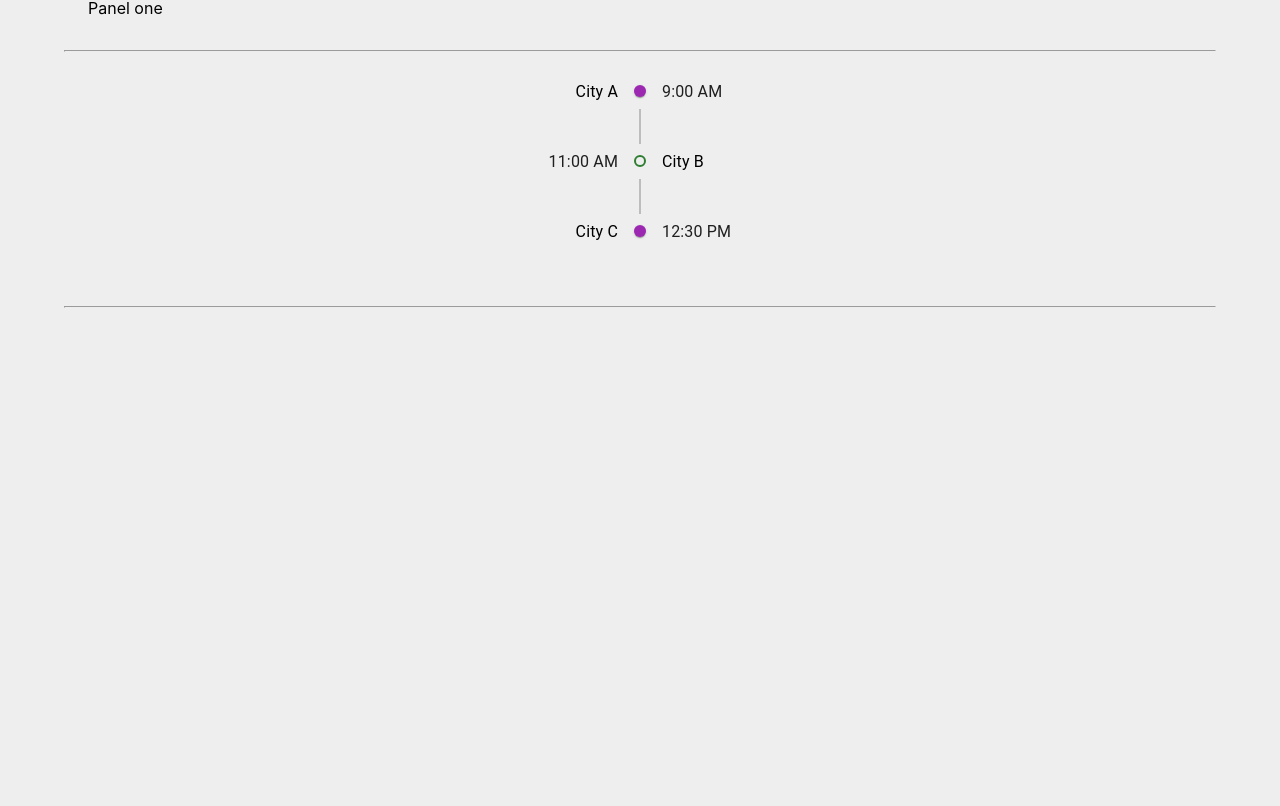
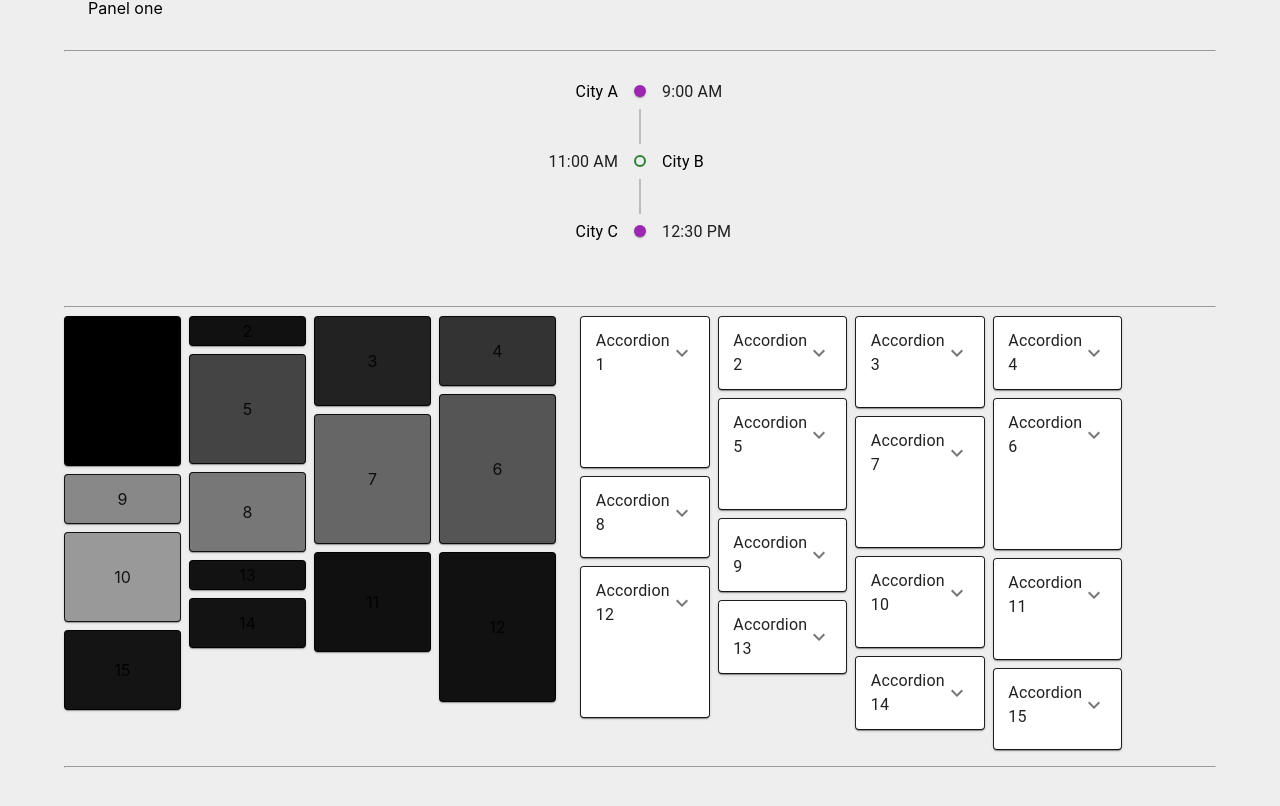
Before and after one commit to ajaydewangan1100/material_ui, a React (Create React App) app: page / in a window 1280 px wide. Shown: the part 9542-10348 px from the top of the page. Before the commit the page ends 9922 px from the top, so only its background shows below. Built offline with nearby package versions, Linux system fonts and the light colour scheme.

Commit message:
Masonry - (with Accordion) - added

```diff
--- a/src/App.tsx
+++ b/src/App.tsx
@@ -41,6 +41,7 @@
 import { MuiDateRangePicker } from "./components/MuiDateRangePicker";
 import { MuiTabs } from "./components/MuiTabs";
 import { MuiTimeline } from "./components/MuiTimeline";
+import { MuiMasonry } from "./components/MuiMasonry";
 
 function App() {
   return (
@@ -163,6 +164,10 @@
         {/* Timeline - video 43 */}
         <MuiTimeline />
         <hr />
+
+        {/* Masonry - video 44 */}
+        <MuiMasonry />
+        <hr />
       </Container>
     </LocalizationProvider>
   );
--- /dev/null
+++ b/src/components/MuiMasonry.tsx
@@ -0,0 +1,63 @@
+import {
+  Box,
+  Stack,
+  Paper,
+  Accordion,
+  AccordionSummary,
+  AccordionDetails,
+  Typography,
+} from "@mui/material";
+import { Masonry } from "@mui/lab";
+import ExpandMoreIcon from "@mui/icons-material/ExpandMore";
+
+const heights = [
+  150, 30, 90, 70, 110, 150, 130, 80, 50, 90, 100, 150, 30, 50, 80,
+];
+
+export const MuiMasonry = () => {
+  return (
+    <Stack spacing={2} direction="row">
+      {/* normal use of - Masonry */}
+      <Box sx={{ width: 500, minHeight: 400 }}>
+        <Masonry columns={4} spacing={1}>
+          {heights.map((height, index) => (
+            <Paper
+              key={index}
+              sx={{
+                display: "flex",
+                justifyContent: "center",
+                alignItems: "center",
+                height,
+                border: "1px solid",
+                bgcolor: `#${index}${index}${index}`,
+              }}
+            >
+              {index + 1}
+            </Paper>
+          ))}
+        </Masonry>
+      </Box>
+
+      {/* Masonry with - Accordion */}
+      <Box sx={{ width: 550, minHeight: 400 }}>
+        <Masonry columns={4} spacing={1}>
+          {heights.map((height, index) => (
+            <Paper
+              key={index}
+              sx={{
+                border: "1px solid",
+              }}
+            >
+              <Accordion sx={{ minHeight: height }}>
+                <AccordionSummary expandIcon={<ExpandMoreIcon />}>
+                  <Typography>Accordion {index + 1}</Typography>
+                </AccordionSummary>
+                <AccordionDetails>Content lorem</AccordionDetails>
+              </Accordion>
+            </Paper>
+          ))}
+        </Masonry>
+      </Box>
+    </Stack>
+  );
+};
```
Also changed, not shown: 1 other file (tests, documents, lock files or other folders).
